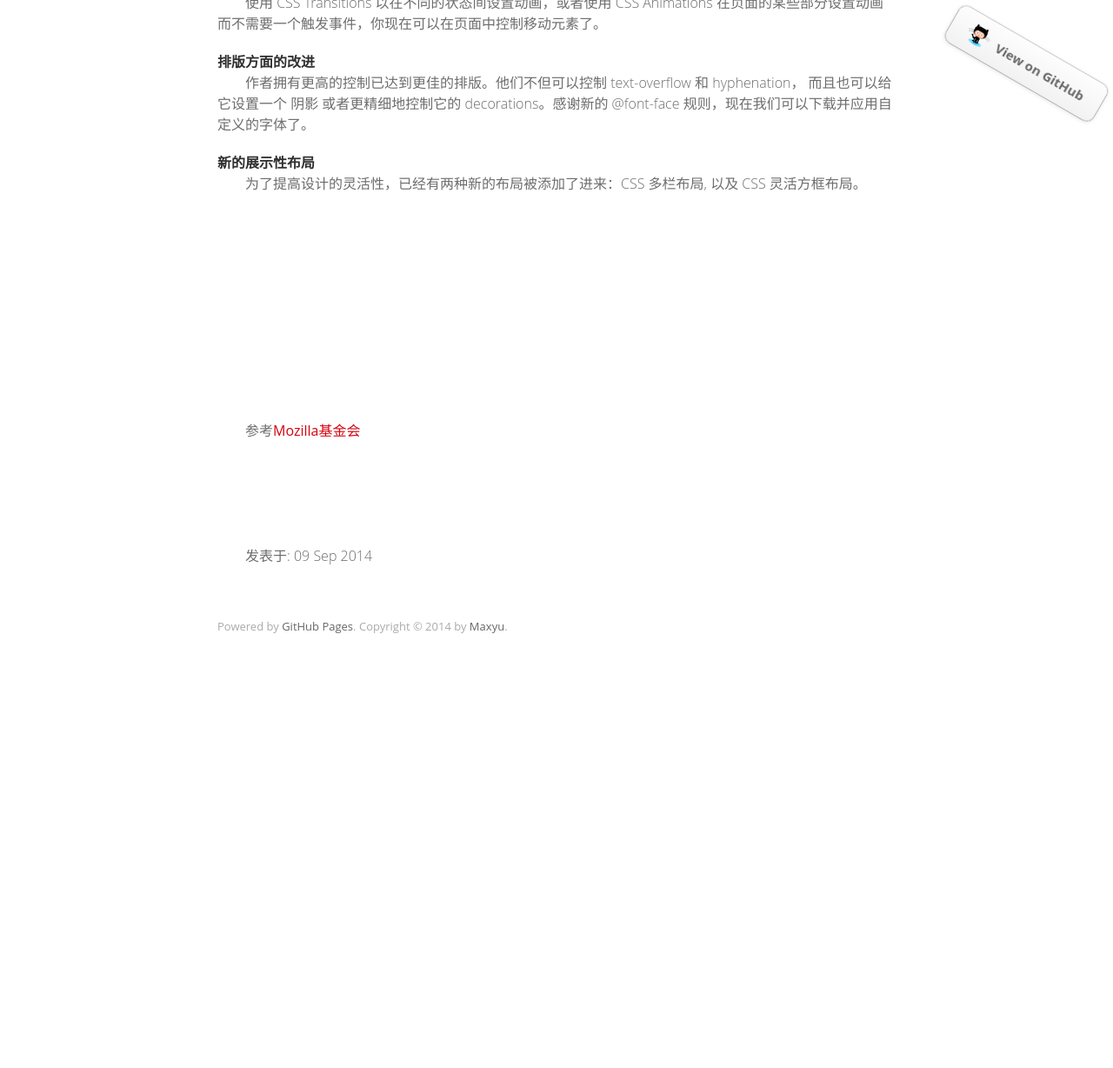
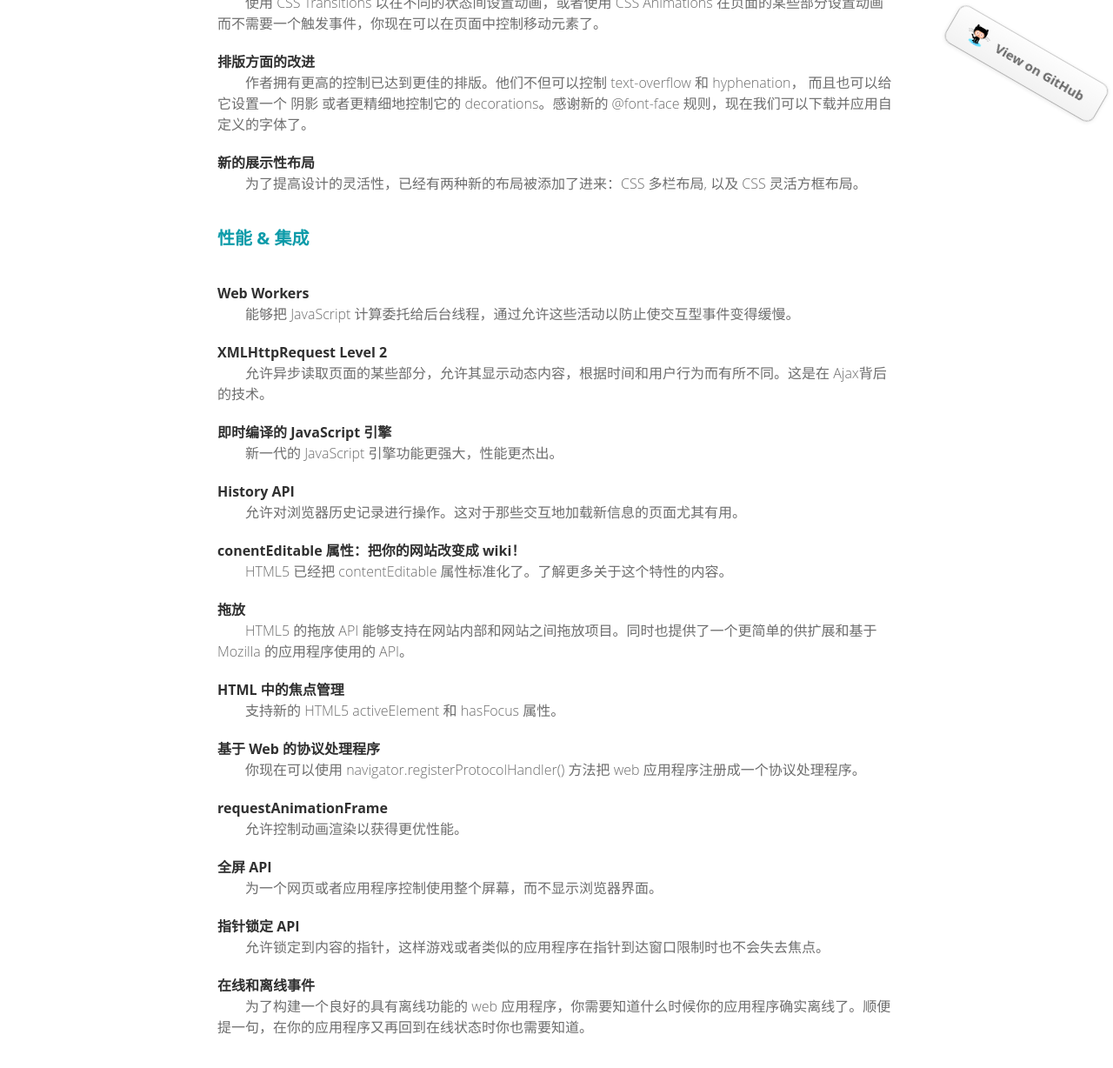
Before and after one commit to yubiaobin/yubiaobin.github.io, a Jekyll site: the page built from _posts/2014-09-09-html5-defined.html, in a window 1280 px wide and 1400 px high, scrolled down 4406 px. Shown: the top 1228 px of the window at 87% size. Built offline with Jekyll 4.4.1, drawn with Linux system fonts in a browser that asks for light colours; comment, search, counter and statistics services are not loaded; before the commit the page ends 5190 px from its top, so only the background shows below that.

Commit message:
modified html5 blog

```diff
--- a/_posts/2014-09-09-html5-defined.html
+++ b/_posts/2014-09-09-html5-defined.html
@@ -305,191 +305,75 @@ Your browser does not support the video tag.
 
 
 
+<h3>性能 & 集成</h3>
+
+
+
+<h4>Web Workers</h4>
+<p>能够把 JavaScript 计算委托给后台线程，通过允许这些活动以防止使交互型事件变得缓慢。</p>
+
+
+
+
+<h4>XMLHttpRequest Level 2</h4>
+<p>允许异步读取页面的某些部分，允许其显示动态内容，根据时间和用户行为而有所不同。这是在 Ajax背后的技术。</p>
+
+
+
+<h4>即时编译的 JavaScript 引擎</h4>
+<p>新一代的 JavaScript 引擎功能更强大，性能更杰出。</p>
+
+
+<h4>History API</h4>
+<p>允许对浏览器历史记录进行操作。这对于那些交互地加载新信息的页面尤其有用。</p>
+
+
+
+<h4>conentEditable 属性：把你的网站改变成 wiki！</h4>
+<p>HTML5 已经把 contentEditable 属性标准化了。了解更多关于这个特性的内容。</p>
+
+
+
+
+<h4>拖放</h4>
+<p>HTML5 的拖放 API 能够支持在网站内部和网站之间拖放项目。同时也提供了一个更简单的供扩展和基于 Mozilla 的应用程序使用的 API。</p>
+
+
+
+<h4>HTML 中的焦点管理</h4>
+<p>支持新的 HTML5 activeElement 和 hasFocus 属性。</p>
+
+
+
+
+<h4>基于 Web 的协议处理程序</h4>
+<p>你现在可以使用 navigator.registerProtocolHandler() 方法把 web 应用程序注册成一个协议处理程序。</p>
+
+
+
+
+<h4>requestAnimationFrame</h4>
+<p>允许控制动画渲染以获得更优性能。</p>
+
+
+
+
+<h4>全屏 API</h4>
+<p>为一个网页或者应用程序控制使用整个屏幕，而不显示浏览器界面。</p>
 
 
 
 
 
+<h4>指针锁定 API</h4>
+<p>允许锁定到内容的指针，这样游戏或者类似的应用程序在指针到达窗口限制时也不会失去焦点。</p>
 
 
 
 
 
-
-
-
-
-
-
-
-
-
-
-
-
-
-
-
-
-
-
-
-
-
-
-
-
-
-
-
-
-
-
-
-
-
-
-
-
-
-
-
-
-
-
-
-
-
-
-
-
-
-
-
-
-
-
-
-
-
-
-
-
-
-
-
-
-
-
-
-
-
-
-
-
-
-
-
-
-
-
-
-
-
-
-
-
-
-
-
-
-
-
-
-
-
-
-
-
-
-
-
-
-
-
-
-
-
-
-
-
-
-
-
-
-
-
-
-
-
-
-
-
-
-
-
-
-
-
-
-
-
-
-
-
-
-
-
-
-
-
-
-
-
-
-
-
-
-
-
-
-
-
-
-
-
-
-
-
-
-
-
-
-
-
-
-
-
-
-
-
-
-
-
-
-
-
-
+<h4>在线和离线事件</h4>
+<p>为了构建一个良好的具有离线功能的 web 应用程序，你需要知道什么时候你的应用程序确实离线了。顺便提一句，在你的应用程序又再回到在线状态时你也需要知道。</p>
 
 
 
```
